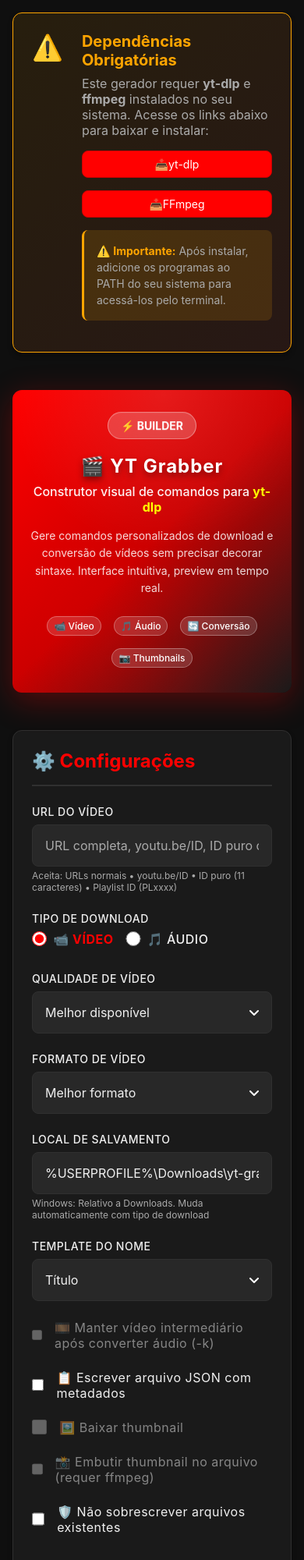
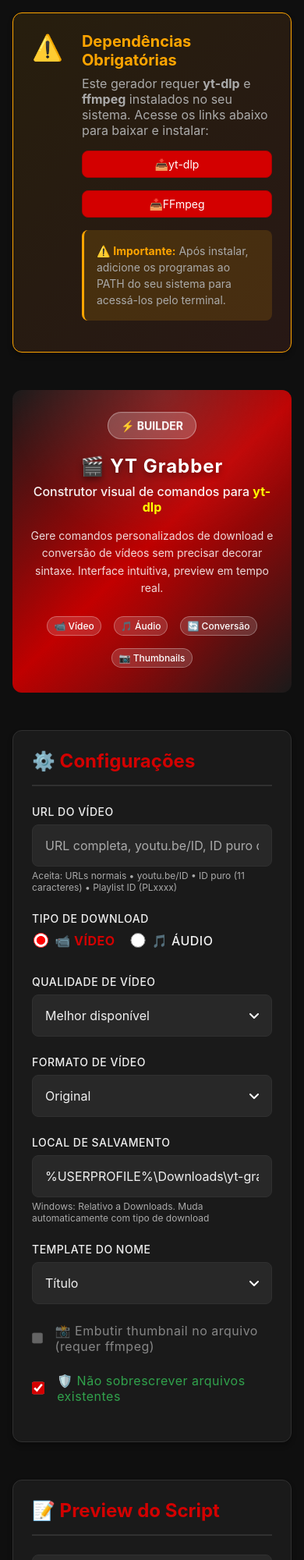
Before and after one commit to KevinWillyan456/yt-grabber, a website: page index.html in a window 390 px wide. Shown: the top 2000 px of the page at 78% size. Drawn offline with Linux system fonts and the light colour scheme.

Commit message:
feat: aprimorar a estrutura do formulário e atualizar estilos

```diff
--- a/index.html
+++ b/index.html
@@ -88,17 +88,21 @@
 
           <!-- Tipo de Download -->
           <div class="form-group">
-            <label for="downloadType">Tipo de Download</label>
+            <fieldset>
+              <legend>Tipo de Download</legend>
+
               <div class="radio-group">
                 <label class="radio-option">
                   <input type="radio" name="downloadType" value="video" checked />
                   <span>📹 Vídeo</span>
                 </label>
+
                 <label class="radio-option">
                   <input type="radio" name="downloadType" value="audio" />
                   <span>🎵 Áudio</span>
                 </label>
               </div>
+            </fieldset>
           </div>
 
           <!-- Qualidade de Vídeo -->
@@ -118,7 +122,7 @@
           <div class="form-group" id="videoFormatGroup">
             <label for="videoFormat">Formato de Vídeo</label>
             <select id="videoFormat" class="select-field">
-              <option value="best">Melhor formato</option>
+              <option value="best">Original</option>
               <option value="mp4">MP4 (H.264)</option>
               <option value="webm">WebM (VP9)</option>
               <option value="mkv">MKV (Múltiplos codecs)</option>
@@ -193,27 +197,6 @@
           <!-- Opções Avançadas -->
           <div class="form-group">
             <label class="checkbox-label">
-              <input type="checkbox" id="keepVideo" />
-              <span>🎞️ Manter vídeo intermediário após converter áudio (-k)</span>
-            </label>
-          </div>
-
-          <div class="form-group">
-            <label class="checkbox-label">
-              <input type="checkbox" id="writeInfo" />
-              <span>📋 Escrever arquivo JSON com metadados</span>
-            </label>
-          </div>
-
-          <div class="form-group">
-            <label class="checkbox-label">
-              <input type="checkbox" id="writeThumbnail" />
-              <span>🖼️ Baixar thumbnail</span>
-            </label>
-          </div>
-
-          <div class="form-group">
-            <label class="checkbox-label">
               <input type="checkbox" id="embedThumbnail" />
               <span>📸 Embutir thumbnail no arquivo (requer ffmpeg)</span>
             </label>
@@ -221,7 +204,7 @@
 
           <div class="form-group">
             <label class="checkbox-label">
-              <input type="checkbox" id="noOverwrites" />
+              <input type="checkbox" id="noOverwrites" checked />
               <span>🛡️ Não sobrescrever arquivos existentes</span>
             </label>
           </div>
--- a/src/script.js
+++ b/src/script.js
@@ -30,11 +30,9 @@
     this.outputTemplate = document.getElementById('outputTemplate')
     this.customTemplate = document.getElementById('customTemplate')
     this.templateHint = document.getElementById('templateHint')
+    this.customTemplateOption = document.querySelector('#outputTemplate option[value="custom"]')
 
     // Checkboxes
-    this.keepVideo = document.getElementById('keepVideo')
-    this.writeInfo = document.getElementById('writeInfo')
-    this.writeThumbnail = document.getElementById('writeThumbnail')
     this.embedThumbnail = document.getElementById('embedThumbnail')
     this.noOverwrites = document.getElementById('noOverwrites')
 
@@ -51,13 +49,14 @@
     this.feedback = document.getElementById('feedback')
     this.urlError = document.getElementById('url-error')
     this.playlistWarning = document.getElementById('playlist-warning')
+    this.persistentMessage = null
+    this.persistentType = null
   }
 
   attachEventListeners() {
     // Update preview on any change
     this.urlInput.addEventListener('input', () => this.updatePreview())
     this.videoQuality.addEventListener('change', () => this.updatePreview())
-    this.videoFormat.addEventListener('change', () => this.updatePreview())
     this.audioFormat.addEventListener('change', () => this.updatePreview())
     this.audioQuality.addEventListener('change', () => this.updatePreview())
     this.outputPath.addEventListener('input', () => this.updatePreview())
@@ -66,15 +65,22 @@
       this.updatePreview()
     })
     this.customTemplate.addEventListener('input', () => this.updatePreview())
-    this.keepVideo.addEventListener('change', () => this.updatePreview())
-    this.writeInfo.addEventListener('change', () => this.updatePreview())
-    this.writeThumbnail.addEventListener('change', () => this.updatePreview())
     this.embedThumbnail.addEventListener('change', () => this.updatePreview())
     this.noOverwrites.addEventListener('change', () => this.updatePreview())
 
     // Download type changes
     this.downloadType.forEach((radio) => {
       radio.addEventListener('change', () => this.handleTypeChange())
+    })
+
+    // Video format selection - aviso sobre CPU
+    this.videoFormat.addEventListener('change', () => {
+      if (this.videoFormat.value !== 'best') {
+        this.showFeedback('⚠️ A sua CPU pode ser usada para processar o vídeo', 'warning', true)
+      } else {
+        this.feedback.style.display = 'none'
+      }
+      this.updatePreview()
     })
 
     // Buttons
@@ -99,8 +105,6 @@
     this.videoFormat.disabled = !isVideo
     this.audioFormat.disabled = !isAudio
     this.audioQuality.disabled = !isAudio
-    this.keepVideo.disabled = !isAudio
-    this.writeThumbnail.disabled = !isAudio
     this.embedThumbnail.disabled = !isAudio
 
     // Pré-marcar embedThumbnail para áudio
@@ -170,10 +174,6 @@
       if (this.audioQuality.value !== '0') {
         commands.push(`--audio-quality ${this.audioQuality.value}`)
       }
-
-      if (this.keepVideo.checked) {
-        commands.push('-k')
-      }
     } else if (type === 'video') {
       // Recode de formato de vídeo
       if (this.videoFormat.value !== 'best') {
@@ -194,14 +194,6 @@
     commands.push(`-o "${template}"`)
 
     // Opções adicionais
-    if (this.writeInfo.checked) {
-      commands.push('--write-info-json')
-    }
-
-    if (this.writeThumbnail.checked) {
-      commands.push('--write-thumbnail')
-    }
-
     if (this.embedThumbnail.checked) {
       commands.push('--embed-thumbnail')
     }
@@ -389,6 +381,22 @@
     // Mostrar/esconder aviso de playlist
     this.playlistWarning.style.display = isPlaylist ? 'block' : 'none'
 
+    // Gerenciar opção 'custom' do template em playlists
+    if (this.customTemplateOption) {
+      if (isPlaylist) {
+        // Desabilitar opção custom para playlist
+        this.customTemplateOption.disabled = true
+        // Se estava com custom selecionado, resetar para padrão
+        if (this.outputTemplate.value === 'custom') {
+          this.outputTemplate.value = '%(title)s.%(ext)s'
+          this.toggleCustomTemplate()
+        }
+      } else {
+        // Habilitar opção custom para vídeo único
+        this.customTemplateOption.disabled = false
+      }
+    }
+
     const script = this.buildCommand()
     this.scriptPreview.textContent = script
 
@@ -414,11 +422,12 @@
     this.customTemplate.value = ''
 
     // Resetar checkboxes
-    this.keepVideo.checked = false
-    this.writeInfo.checked = false
-    this.writeThumbnail.checked = false
     this.embedThumbnail.checked = false
-    this.noOverwrites.checked = false
+    this.noOverwrites.checked = true
+
+    // Limpar mensagem persistente de CPU
+    this.persistentMessage = null
+    this.persistentType = null
 
     // Atualizar visualização
     this.toggleCustomTemplate()
@@ -451,14 +460,28 @@
       })
   }
 
-  showFeedback(message, type) {
+  showFeedback(message, type, persistent = false) {
     this.feedback.textContent = message
     this.feedback.className = `feedback ${type}`
     this.feedback.style.display = 'block'
 
-    setTimeout(() => {
-      this.feedback.style.display = 'none'
-    }, 3000)
+    if (persistent) {
+      // Guardar mensagem persistente para restaurar depois
+      this.persistentMessage = message
+      this.persistentType = type
+    } else {
+      // Se há mensagem persistente, restaurá-la depois
+      const hadPersistent = this.persistentMessage !== null
+      setTimeout(() => {
+        if (hadPersistent) {
+          this.feedback.textContent = this.persistentMessage
+          this.feedback.className = `feedback ${this.persistentType}`
+          this.feedback.style.display = 'block'
+        } else {
+          this.feedback.style.display = 'none'
+        }
+      }, 3000)
+    }
   }
 }
 
--- a/src/style.css
+++ b/src/style.css
@@ -1,8 +1,8 @@
 /* ===== CSS VARIABLES (DRY) ===== */
 :root {
   /* Colors */
-  --color-primary: #ff0000;
-  --color-primary-dark: #cc0000;
+  --color-primary: #d30000;
+  --color-primary-dark: #ad0000;
   --color-primary-light: #ff4444;
   --color-secondary: #282828;
   --color-background: #0f0f0f;
@@ -156,10 +156,9 @@
 .header {
   text-align: center;
   margin-bottom: var(--space-2xl);
-  background: linear-gradient(135deg, #ff0000 0%, #cc0000 50%, #1a1a1a 100%);
+  background: linear-gradient(135deg, #1a1a1a 0%, #be0000 50%, #1a1a1a 100%);
   padding: var(--space-2xl) var(--space-lg);
   border-radius: var(--radius-lg);
-  box-shadow: 0 10px 40px rgba(255, 0, 0, 0.3);
   position: relative;
   overflow: hidden;
 }
@@ -310,7 +309,8 @@
   margin-bottom: var(--space-lg);
 }
 
-label {
+label,
+legend {
   display: block;
   font-size: var(--font-size-sm);
   font-weight: var(--font-weight-medium);
@@ -399,6 +399,20 @@
   border-radius: var(--radius-sm);
 }
 
+/* ===== FIELDSET RESET ===== */
+fieldset {
+  border: none;
+  padding: 0;
+  margin: 0;
+}
+
+legend {
+  padding: 0;
+  margin: 0;
+  display: block;
+  width: 100%;
+}
+
 /* ===== RADIO GROUP ===== */
 .radio-group {
   display: flex;
@@ -407,11 +421,16 @@
 }
 
 .radio-option {
+  margin-top: var(--space-sm);
   display: flex;
   align-items: center;
   gap: var(--space-sm);
   cursor: pointer;
   user-select: none;
+  border: 2px solid transparent;
+  border-radius: var(--radius-lg);
+  background-color: var(--color-surface);
+  transition: all var(--transition-base);
 }
 
 .radio-option input[type='radio'] {
@@ -419,6 +438,7 @@
   accent-color: var(--color-primary);
   width: 1.2rem;
   height: 1.2rem;
+  flex-shrink: 0;
 }
 
 .radio-option span {
@@ -430,6 +450,24 @@
 .radio-option input[type='radio']:checked + span {
   color: var(--color-primary);
   font-weight: var(--font-weight-bold);
+}
+
+.radio-option input[type='radio']:checked {
+  box-shadow: none;
+}
+
+.radio-option input[type='radio']:checked ~ * {
+  color: var(--color-primary);
+}
+
+.radio-option input[type='radio']:checked {
+  filter: brightness(1.2);
+}
+
+.radio-option.checked {
+  border-color: var(--color-primary);
+  background: linear-gradient(135deg, rgba(255, 0, 0, 0.1) 0%, rgba(255, 68, 68, 0.05) 100%);
+  box-shadow: 0 0 12px rgba(255, 0, 0, 0.2);
 }
 
 /* ===== CHECKBOX LABEL ===== */
@@ -534,13 +572,13 @@
 }
 
 .btn-reset {
-  background: linear-gradient(135deg, var(--color-warning) 0%, #ff9100 100%);
+  background: linear-gradient(135deg, var(--color-primary) 0%, var(--color-primary-dark) 100%);
   color: white;
   box-shadow: var(--shadow-md);
 }
 
 .btn-reset:hover {
-  background: linear-gradient(135deg, #ff9100 0%, var(--color-warning) 100%);
+  background: linear-gradient(135deg, var(--color-primary-dark) 0%, var(--color-primary) 100%);
   box-shadow: var(--shadow-lg);
   transform: translateY(-2px);
 }
@@ -612,6 +650,12 @@
   background-color: rgba(255, 23, 68, 0.1);
   border: 1px solid var(--color-error);
   color: var(--color-error);
+}
+
+.feedback.warning {
+  background-color: rgba(255, 165, 0, 0.1);
+  border: 1px solid var(--color-warning);
+  color: var(--color-warning);
 }
 
 @keyframes slideIn {
```
Lines whose indentation alone changed are shown as unchanged.
